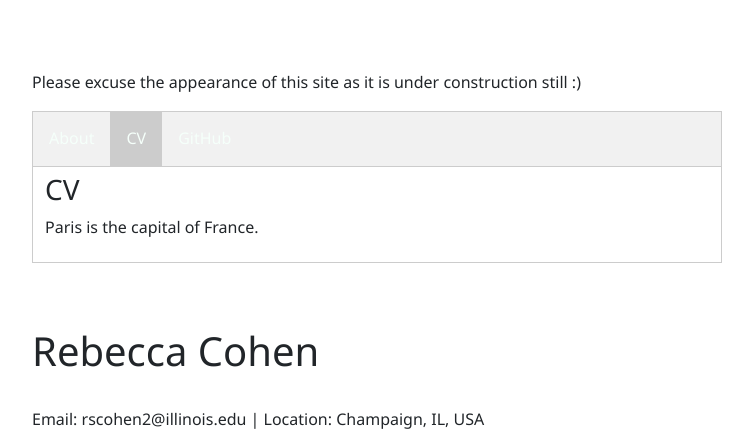
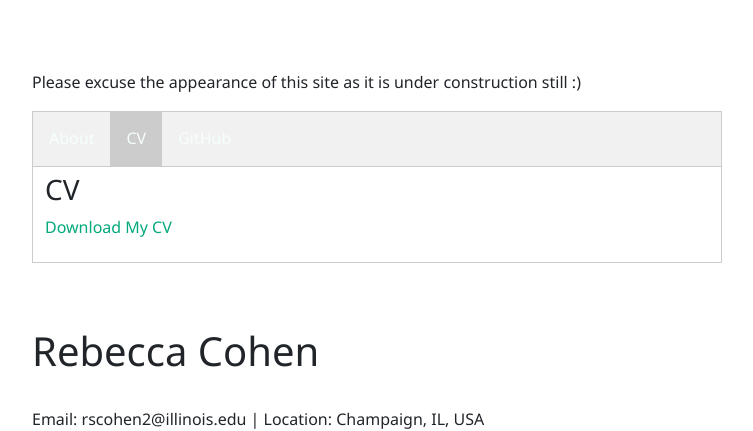
Before and after one commit to rscohen2/rscohen2.github.io, a plain HTML site: page index.html in a window 1280 px wide. Both pictures are taken after a click on the button "CV". Shown: the top 431 px of the page, without its empty margins (263-1016 px from the left). Drawn offline with Linux system fonts and the light colour scheme.

Commit message:
Update index.html

```diff
--- a/index.html
+++ b/index.html
@@ -33,7 +33,8 @@
 
 <div id="CV" class="tabcontent">
   <h3>CV</h3>
-  <p>Paris is the capital of France.</p>
+  <p><a href="Cohen CV.pdf" target="_blank">Download My CV </a>
+</p>
 </div>
 
 <div id="GitHub" class="tabcontent">
```
